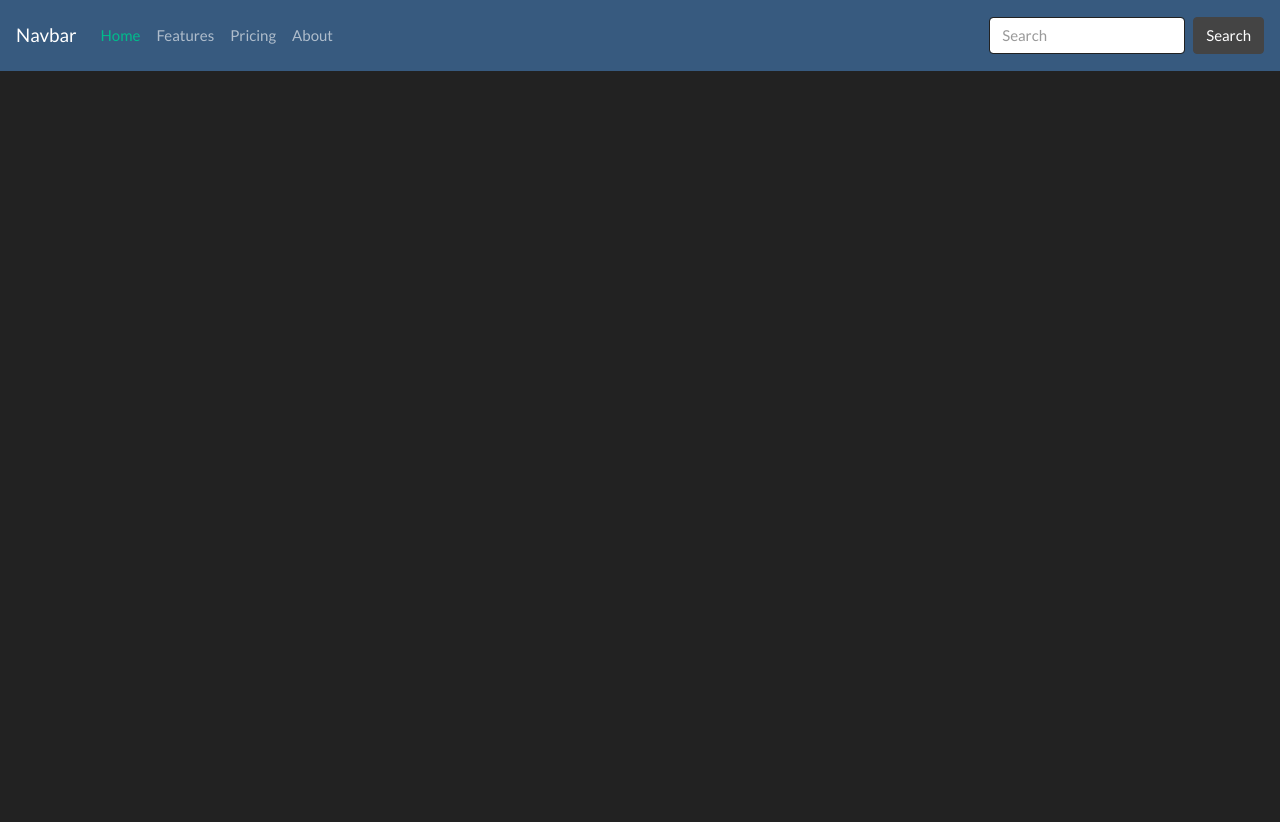
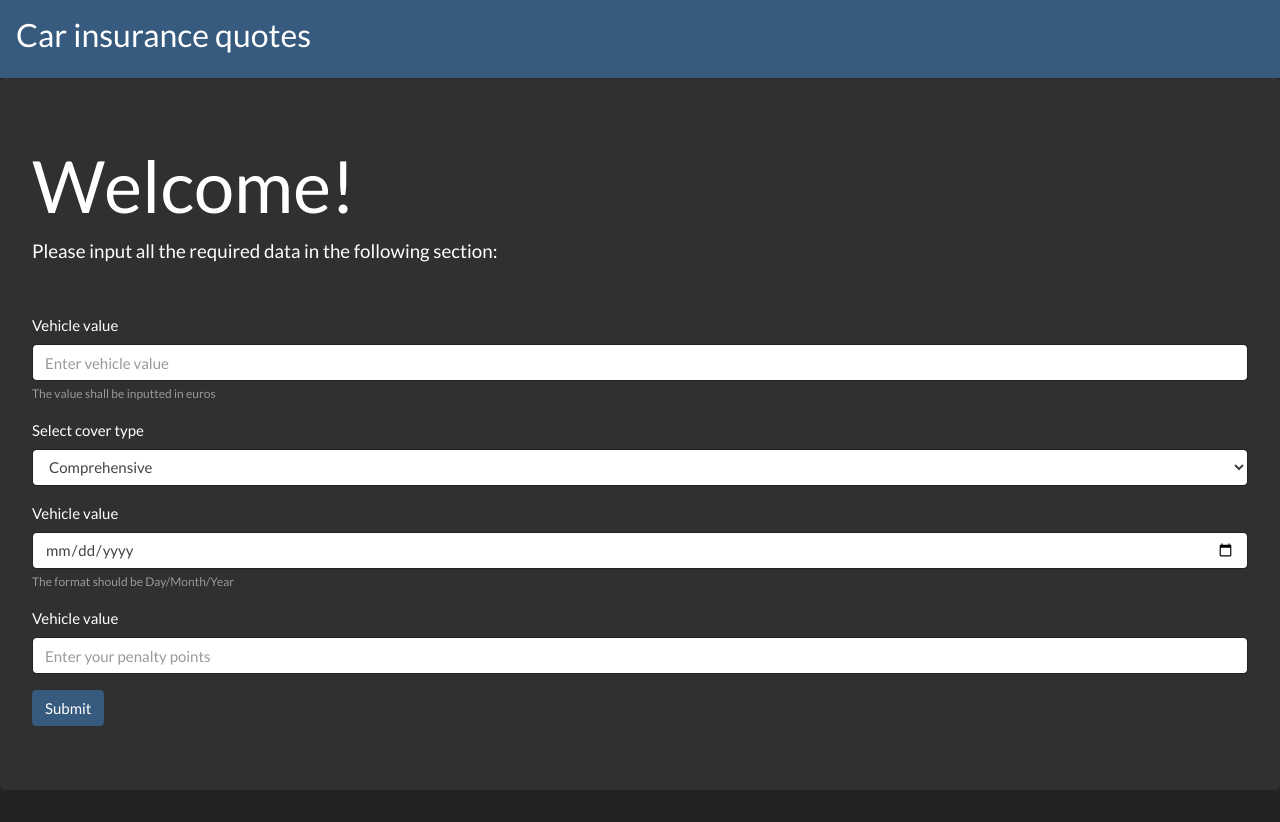
Before and after one commit to miutamihai/SoftwareQualityTestingAssignment, a Flask app: page / in a window 1280 px wide. Before the commit the page ends 71 px from the top, so only its background shows below. Run offline with Flask 2, Linux system fonts and the light colour scheme; some libraries are stand-ins or nearby versions.

Commit message:
created home page

```diff
--- a/templates/index.html
+++ b/templates/index.html
@@ -7,32 +7,40 @@
 </head>
 <body>
 <nav class="navbar navbar-expand-lg navbar-dark bg-primary">
-  <a class="navbar-brand" href="#">Navbar</a>
-  <button class="navbar-toggler" type="button" data-toggle="collapse" data-target="#navbarColor01" aria-controls="navbarColor01" aria-expanded="false" aria-label="Toggle navigation">
-    <span class="navbar-toggler-icon"></span>
-  </button>
+  <h3>Car insurance quotes</h3>
+</nav>
 
-  <div class="collapse navbar-collapse" id="navbarColor01">
-    <ul class="navbar-nav mr-auto">
-      <li class="nav-item active">
-        <a class="nav-link" href="#">Home <span class="sr-only">(current)</span></a>
-      </li>
-      <li class="nav-item">
-        <a class="nav-link" href="#">Features</a>
-      </li>
-      <li class="nav-item">
-        <a class="nav-link" href="#">Pricing</a>
-      </li>
-      <li class="nav-item">
-        <a class="nav-link" href="#">About</a>
-      </li>
-    </ul>
-    <form class="form-inline my-2 my-lg-0">
-      <input class="form-control mr-sm-2" type="text" placeholder="Search">
-      <button class="btn btn-secondary my-2 my-sm-0" type="submit">Search</button>
-    </form>
-  </div>
-</nav>
+<div class="jumbotron">
+  <h1 class="display-3">Welcome!</h1>
+  <p class="lead">Please input all the required data in the following section: </p>
+  <hr class="my-4">
+  <form>
+  <fieldset>
+    <div class="form-group">
+      <label for="vehicleValue">Vehicle value</label>
+      <input type="number" class="form-control" id="vehicleValue" placeholder="Enter vehicle value">
+      <small id="valueHelp" class="form-text text-muted">The value shall be inputted in euros</small>
+    </div>
+    <div class="form-group">
+      <label for="selectCover">Select cover type</label>
+      <select class="form-control" id="selectCover">
+        <option>Comprehensive</option>
+        <option>Third party</option>
+      </select>
+    </div>
+    <div class="form-group">
+      <label for="dateOfBirth">Vehicle value</label>
+      <input type="date" class="form-control" id="dateOfBirth" placeholder="Enter your date of birth">
+      <small id="dobHelp" class="form-text text-muted">The format should be Day/Month/Year</small>
+    </div>
+    <div class="form-group">
+      <label for="penaltyPointsValue">Vehicle value</label>
+      <input type="number" class="form-control" id="penaltyPointsValue" placeholder="Enter your penalty points">
+    </div>
+    <button type="submit" class="btn btn-primary">Submit</button>
+  </fieldset>
+</form>
+</div>
 
 </body>
 </html>
```
